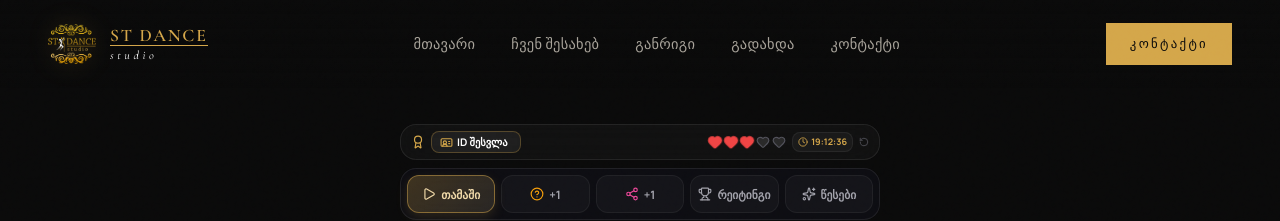
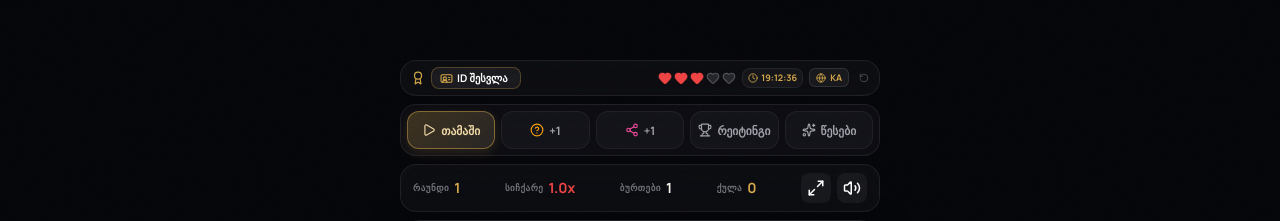
Before and after one commit to TSERJ13/stdancestudio, a React (Vite) app: page /game in a window 1280 px wide. Shown: the top 221 px of the page. Built offline with nearby package versions, Linux system fonts and the light colour scheme; no server answers.

Commit message:
feat: dancing bricks telegram mini app conversion

```diff
--- a/src/App.jsx
+++ b/src/App.jsx
@@ -42,8 +42,6 @@ const AppRoutes = () => (
     <Route path="contact" element={<Contact />} />
     <Route path="register" element={<Register />} />
     <Route path="promo" element={<Promo />} />
-    <Route path="game" element={<Game />} />
-    <Route path="dancing-bricks" element={<Game />} />
     <Route path="privacy" element={<Privacy />} />
     <Route path="terms" element={<Terms />} />
     <Route path="bio" element={<Bio />} />
@@ -55,7 +53,7 @@ const AppRoutes = () => (
 
 export default function App() {
   const { pathname } = useLocation()
-  const isStandalone = pathname.startsWith('/admin') || pathname.startsWith('/portal') || pathname.includes('/bio') || pathname.includes('/link')
+  const isStandalone = pathname.startsWith('/admin') || pathname.startsWith('/portal') || pathname.includes('/bio') || pathname.includes('/link') || pathname.includes('/game') || pathname.includes('/dancing-bricks')
 
   return (
     <>
@@ -72,6 +70,8 @@ export default function App() {
           <Route path="/en/link" element={<Bio />} />
           <Route path="/ru/bio" element={<Bio />} />
           <Route path="/ru/link" element={<Bio />} />
+          <Route path="/game" element={<Game />} />
+          <Route path="/dancing-bricks" element={<Game />} />
         </Routes>
       ) : (
         <Layout>
--- a/src/components/game/GameBoard.jsx
+++ b/src/components/game/GameBoard.jsx
@@ -361,7 +361,7 @@ export default function GameBoard({ tGame, availableLives, onSpendLife, onGameOv
     const dy = touchY - engine.launchY;
     const clampedDy = Math.min(-12, dy);
 
-    engine.aimAngle = Math.max(-1.15, Math.min(1.15, Math.atan2(dx, -clampedDy)));
+    engine.aimAngle = Math.max(-1.45, Math.min(1.45, Math.atan2(dx, -clampedDy)));
   };
 
   const handlePointerDown = (e) => {
--- a/src/context/LanguageContext.jsx
+++ b/src/context/LanguageContext.jsx
@@ -17,7 +17,7 @@ export function LanguageProvider({ children }) {
     } else if (path.startsWith('/ka/') || path === '/ka') {
       // Actually default is ka without prefix, but let's allow it just in case
       setLang('ka')
-    } else if (!path.startsWith('/admin') && !path.startsWith('/portal')) {
+    } else if (!path.startsWith('/admin') && !path.startsWith('/portal') && !path.startsWith('/game') && !path.startsWith('/dancing-bricks')) {
       // Default to Georgian for root and other paths
       setLang('ka')
     }
--- a/src/pages/Game.jsx
+++ b/src/pages/Game.jsx
@@ -1,5 +1,5 @@
 import React, { useState, useEffect } from 'react';
-import { Play, Trophy, HelpCircle, Share2, Heart, Clock, Sparkles, Award, UserCheck, IdCard, RotateCcw } from 'lucide-react';
+import { Play, Trophy, HelpCircle, Share2, Heart, Clock, Sparkles, Award, UserCheck, IdCard, RotateCcw, Globe } from 'lucide-react';
 import { useLanguage } from '../context/LanguageContext';
 import GameBoard from '../components/game/GameBoard';
 import QuizModal from '../components/game/QuizModal';
@@ -91,7 +91,7 @@ export const gameTranslations = {
 };
 
 export default function Game() {
-  const { lang } = useLanguage();
+  const { lang, setLang } = useLanguage();
   const tGame = gameTranslations[lang] || gameTranslations.ka;
 
   const [activeTab, setActiveTab] = useState('play');
@@ -238,9 +238,9 @@ export default function Game() {
   };
 
   return (
-    <section className="section" style={{ paddingBlock: 'clamp(2.5rem, 5vw, 4rem)', width: '100%' }}>
-      <div className="container" style={{ display: 'flex', flexDirection: 'column', alignItems: 'center', width: '100%' }}>
-        <div className="inner-page game-page-wrap">
+    <section className="section" style={{ paddingBlock: 0, width: '100%', minHeight: '100dvh', display: 'flex', background: '#05060a' }}>
+      <div className="container" style={{ display: 'flex', flexDirection: 'column', alignItems: 'center', width: '100%', padding: 0 }}>
+        <div className="inner-page game-page-wrap" style={{ flex: 1, paddingTop: 10 }}>
           <div className="app-container">
             {/* Ultra-Compact Top Bar */}
             <header className="app-header glass compact-top-bar">
@@ -295,9 +295,19 @@ export default function Game() {
                   <strong>{countdown || '22:00:00'}</strong>
                 </div>
                 <button
+                  onClick={() => {
+                    const langs = ['ka', 'en', 'ru'];
+                    setLang(langs[(langs.indexOf(lang) + 1) % langs.length]);
+                  }}
+                  title="Change Language"
+                  style={{ background: 'rgba(255, 255, 255, 0.05)', border: '1px solid rgba(255, 255, 255, 0.1)', color: '#d4a64a', cursor: 'pointer', padding: '2px 6px', display: 'flex', alignItems: 'center', gap: '4px', borderRadius: '6px', fontSize: '9px', fontWeight: 'bold' }}
+                >
+                  <Globe size={10} /> {lang.toUpperCase()}
+                </button>
+                <button
                   onClick={handleResetLivesTest}
                   title="Reset Lives"
-                  style={{ background: 'transparent', border: 'none', color: '#52525b', cursor: 'pointer', padding: '0', display: 'flex', alignItems: 'center' }}
+                  style={{ background: 'transparent', border: 'none', color: '#52525b', cursor: 'pointer', padding: '0', display: 'flex', alignItems: 'center', marginLeft: '4px' }}
                 >
                   <RotateCcw size={10} />
                 </button>
```
